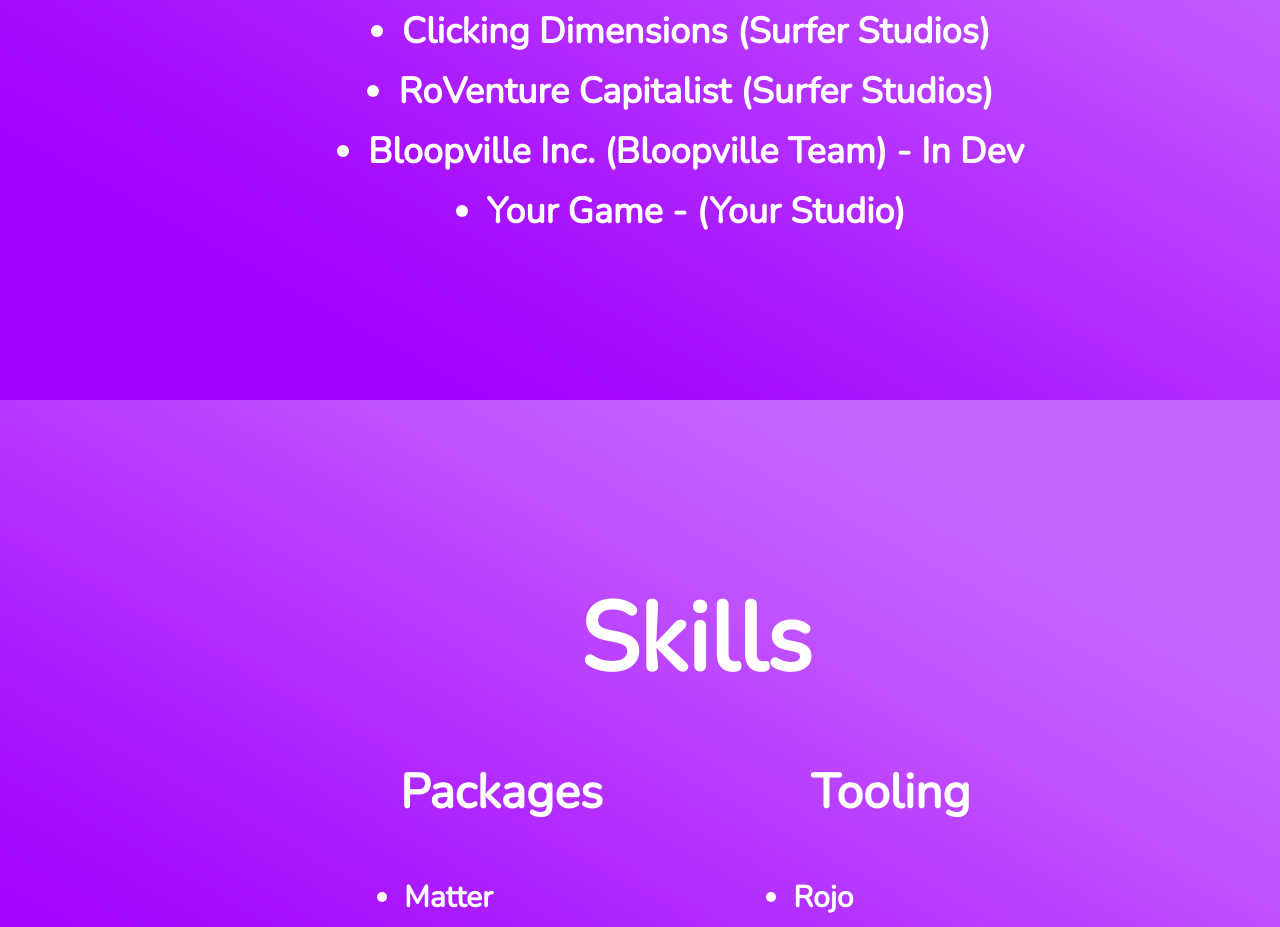
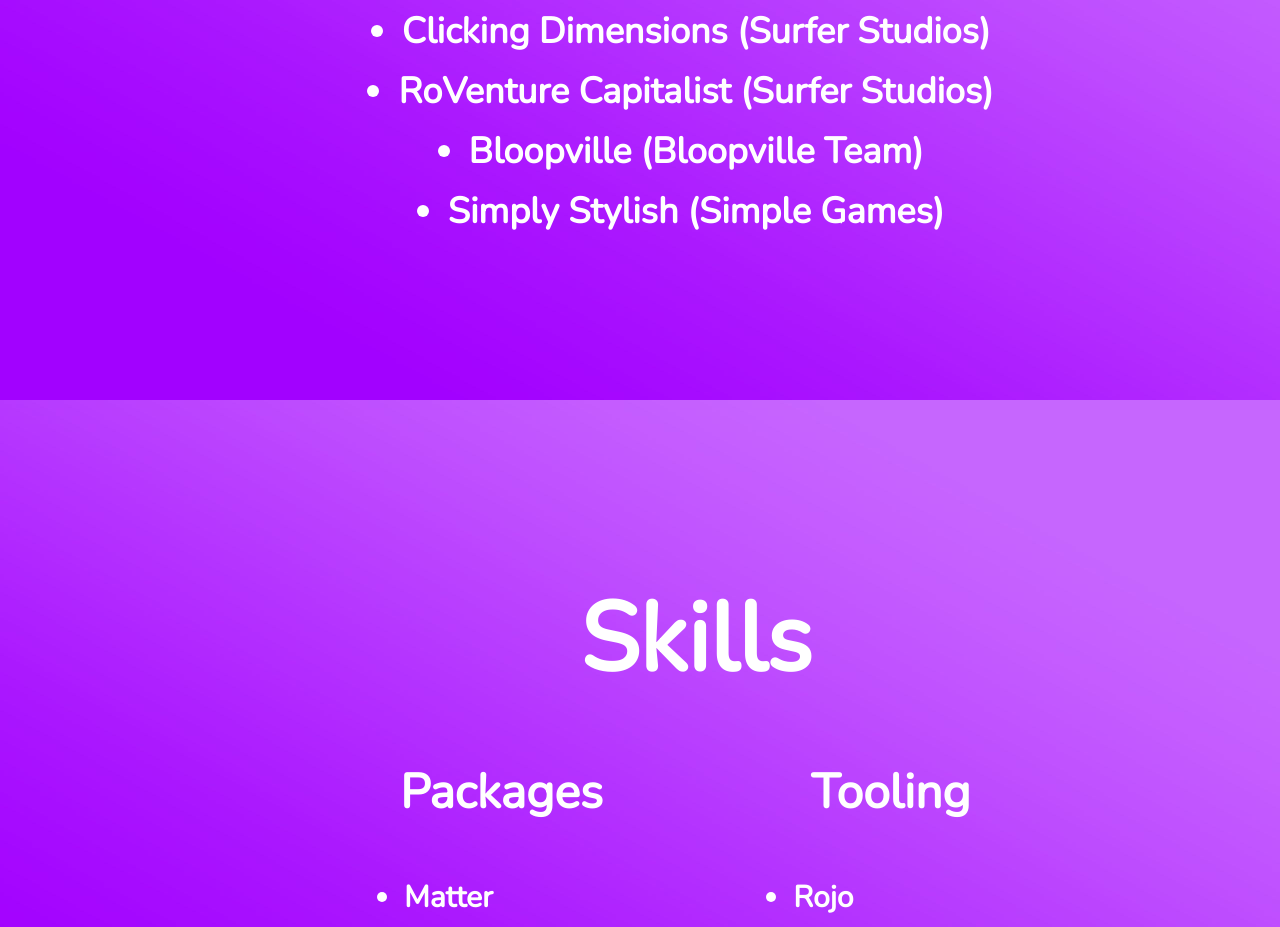
Before and after one commit to jakebball/PortfolioWebsite, a website: page src/index.html in a window 1280 px wide. Shown: the part 1200-2127 px from the top of the page. Drawn offline with nearby package versions, Linux system fonts and the light colour scheme.

Commit message:
updated simple games to portfolio

```diff
--- a/src/index.html
+++ b/src/index.html
@@ -94,12 +94,14 @@
 
                         <li class="w-fit text-center font-nunito font-bold text-4xl text-white h-fit">
                             <a href="https://www.bloopville.com/">
-                                Bloopville Inc. (Bloopville Team) - In Dev
+                                Bloopville (Bloopville Team)
                             </a>
                         </li>
 
                         <li class="w-fit text-center font-nunito font-bold text-4xl text-white h-fit">
-                            Your Game - (Your Studio)
+                            <a href="https://www.roblox.com/games/8256268414/Emojis-Simply-Stylish">
+                                Simply Stylish (Simple Games)
+                            </a>
                         </li>
                     </ul>
                 </div>
```
